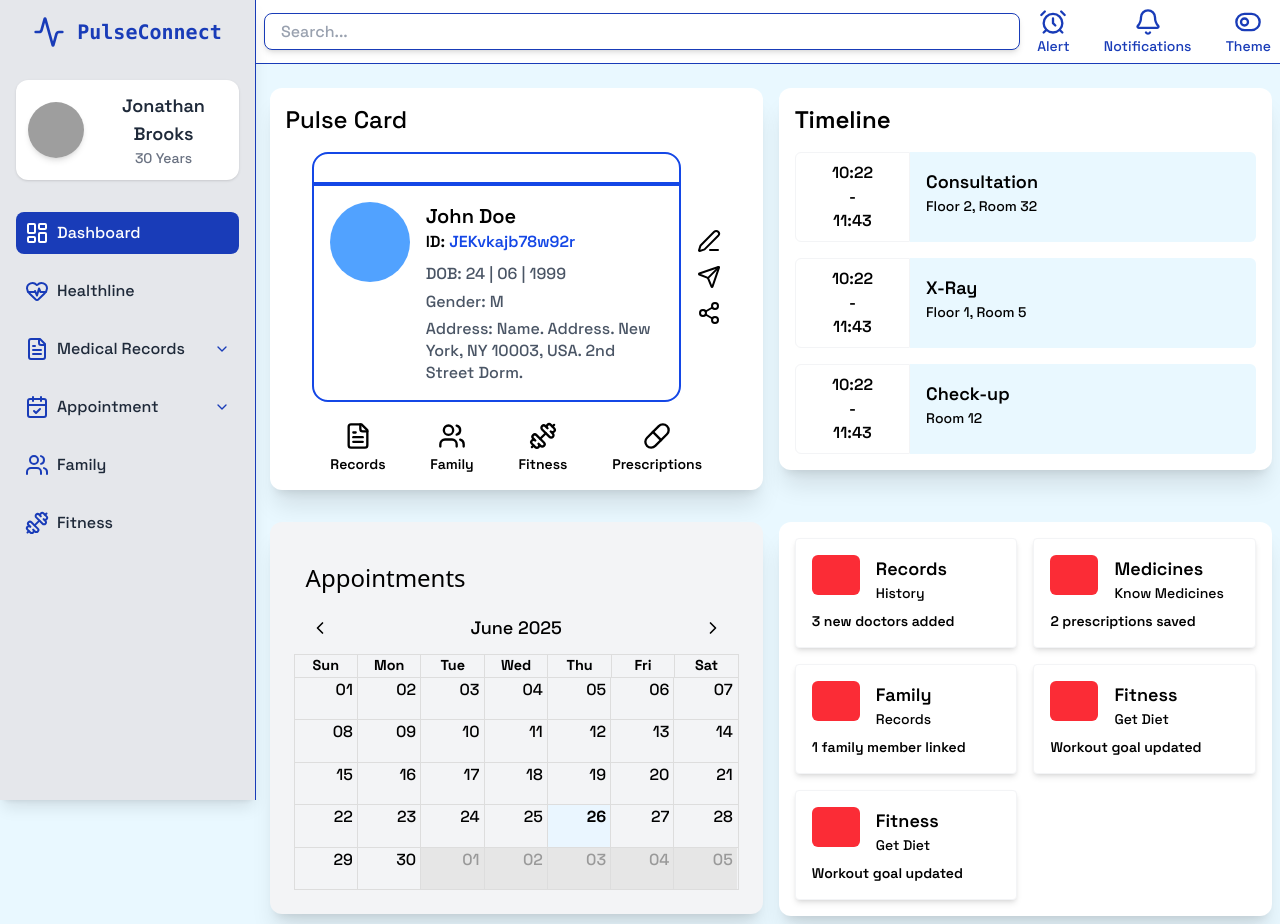
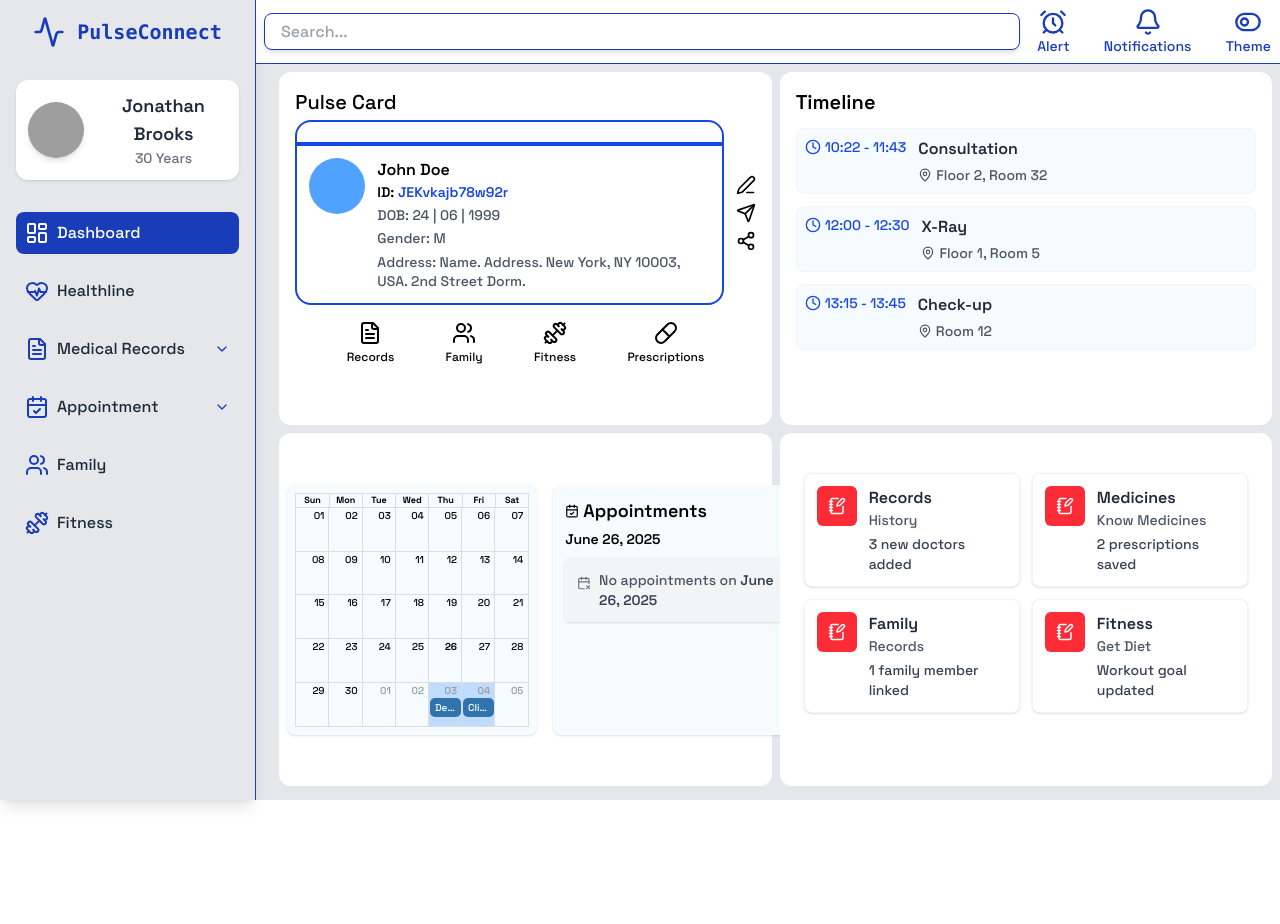
Before and after one commit to BlessinCareEssentialsPvtLtd/PulseConnect, a React (Vite) app in the folder frontend/: page / in a window 1280 px wide. After the commit the page ends 800 px from the top, so only its background shows below. Built offline with nearby package versions, Linux system fonts and the light colour scheme; grey boxes are pictures that could not be loaded.

Commit message:
Fixed layout of the Patient dashboard

```diff
--- a/frontend/src/App.css
+++ b/frontend/src/App.css
@@ -33,3 +33,32 @@
   border-radius: 100vh;
   border: 2px solid #f1f1f1;
 }
+
+/* Optional: reduce header and day cell height */
+.compact-calendar .rbc-month-row {
+  min-height: 15px;
+}
+
+.compact-calendar .rbc-header {
+  padding: 2px 0;
+  font-size: 9px;
+}
+
+.compact-calendar .rbc-date-cell {
+  padding: 0 !important;
+  height: 20px;
+  font-size: 8px;
+  text-align: center;
+}
+
+.compact-calendar .rbc-event {
+  display: none !important; /* hide event names */
+}
+
+.compact-calendar .rbc-toolbar {
+  margin-bottom: 4px;
+}
+
+.compact-calendar .rbc-month-view {
+  border: none;
+}
--- a/frontend/src/components/Appointments.jsx
+++ b/frontend/src/components/Appointments.jsx
@@ -1,116 +1,105 @@
 import React, { useState } from "react";
-import { Calendar, momentLocalizer, Navigate } from "react-big-calendar";
+import { Calendar, momentLocalizer, Views } from "react-big-calendar";
 import moment from "moment";
 import "react-big-calendar/lib/css/react-big-calendar.css";
-import { ChevronLeft, ChevronRight } from "lucide-react";
+import { CalendarCheck, CalendarX2 } from "lucide-react";
+
 
 const localizer = momentLocalizer(moment);
 
-const CustomToolbar = ({ label, onNavigate }) => {
+const Appointments = () => {
+  const [currentDate, setCurrentDate] = useState(new Date());
+  const [selectedDate, setSelectedDate] = useState(new Date());
+
+  const events = [
+    {
+      title: "Demo Appointment with John",
+      start: new Date(2025, 6, 3, 14, 0),
+      end: new Date(2025, 6, 3, 15, 0),
+    },
+    {
+      title: "Client Onboarding",
+      start: new Date(2025, 6, 4),
+      end: new Date(2025, 6, 4),
+      allDay: true,
+    },
+  ];
+
+  const getEventsForDate = (date) =>
+    events.filter((event) => moment(event.start).isSame(moment(date), "day"));
+
+  const handleCellClick = (slotInfo) => {
+    setSelectedDate(slotInfo.start);
+  };
+
+  const selectedEvents = getEventsForDate(selectedDate);
 
   return (
-    <div className="flex justify-between items-center px-2 mb-2">
-      <button
-        onClick={() => onNavigate(Navigate.PREVIOUS)}
-        className="p-2 rounded hover:bg-gray-200"
-      >
-        <ChevronLeft size={20} />
-      </button>
-      <h2 className="text-lg font-medium text-center">{label}</h2>
-      <button
-        onClick={() => onNavigate(Navigate.NEXT)}
-        className="p-2 rounded hover:bg-gray-200"
-      >
-        <ChevronRight size={20} />
-      </button>
-    </div>
-  );
-};
-
-function Appointments( {events}) {
-
-  const [selectedDate, setSelectedDate] = useState(null);
-  const [selectedDayEvents, setSelectedDayEvents] = useState([]);
-  const [currentDate, setCurrentDate] = useState(new Date());
-
-  const handleSelectSlot = (slotInfo) => {
-    const clickedDate = moment(slotInfo.start).startOf("day");
-    const dayEvents = events.filter((event) =>
-      moment(event.start).isSame(clickedDate, "day")
-    );
-
-    if (dayEvents.length > 0) {
-      setSelectedDate(slotInfo.start);
-      setSelectedDayEvents(dayEvents);
-    } else {
-      setSelectedDate(null);
-      setSelectedDayEvents([]);
-    }
-  };
-
-
-  return (
-    <section className="mt-4 w-full z-[1] relative">
-      <div className="bg-gray-100 rounded-xl shadow-xl p-4 md:p-6 max-w-full  mx-auto">
-        <h2 className="text-xl sm:text-2xl font-medium font-sans my-4 ml-3">
-          Appointments
-        </h2>
-        <div className="h-80 sm:h-67 md:min-h-70 min-[650px]:min-h-80 min-[1700px]:min-h-90">
+    <div className="flex justify-evenly gap-4 ">
+      {/* Calendar */}
+      <section className="w-[250px] h-[250px] rounded-lg bg-[#f5fbff] shadow p-2">
         <Calendar
           localizer={localizer}
           events={events}
           startAccessor="start"
           endAccessor="end"
-            selectable
-            onSelectSlot={handleSelectSlot}
-            defaultView="month"
+          defaultView={Views.MONTH}
+          views={{ month: true }}
+          toolbar={false}
+          selectable={true}
+          onSelectSlot={handleCellClick}
+          onSelectEvent={(event) => setSelectedDate(event.start)}
           date={currentDate}
-            onNavigate={(date) => setCurrentDate(date)}
-            style={{ height: "100%", zIndex: 4 }}
-            components={{
-              toolbar: CustomToolbar,
+          onNavigate={setCurrentDate}
+          style={{ height: "100%", fontSize: "10px" }}
+          dayPropGetter={(date) => {
+            const hasEvent = events.some((e) => moment(e.start).isSame(date, "day"));
+            return {
+              style: {
+                backgroundColor: hasEvent ? "#bfdbfe" : "transparent",
+              },
+            };
           }}
-            popup
-            longPressThreshold={1}
+          // className="compact-calendar"
         />
-        </div>
-      </div>
+      </section>
 
-      {/* Popup for day appointments */}
-      {selectedDate && selectedDayEvents.length > 0 && (
-        <div className="fixed inset-0 flex items-center justify-center bg-black/40 z-50">
-          <div className="bg-white rounded-xl shadow-xl p-6 w-[90%] max-w-md">
-            <h3 className="text-lg font-bold mb-4">
-              Appointments on {moment(selectedDate).format("MMMM Do YYYY")}
-            </h3>
-            <ul className="space-y-3">
-              {selectedDayEvents.map((event, index) => (
-                <li key={index} className="border-b pb-2">
-                  <p className="font-semibold">{event.title}</p>
-                  <p className="text-sm text-gray-600">{event.description}</p>
-                  <p className="text-sm text-gray-500">
-                    {moment(event.start).format("hh:mm A")} -{" "}
-                    {moment(event.end).format("hh:mm A")}
-                  </p>
+      {/* Appointments */}
+      <section className="w-[250px] h-[250px] rounded-lg bg-[#f5fbff] shadow p-3 overflow-y-auto text-[13px]">
+        <h1 className="font-semibold text-lg flex items-center gap-1">
+          <CalendarCheck size={14} />
+          Appointments
+        </h1>
+        <h2 className="font-semibold mt-1 mb-2 text-[14px]">
+          {moment(selectedDate).format("MMMM D, YYYY")}
+        </h2>
+
+        {selectedEvents.length > 0 ? (
+            <ul className="space-y-2">
+              {selectedEvents.map((event, idx) => (
+                <li
+                  key={idx}
+                  className="flex items-center gap-2 bg-white p-2 rounded shadow-sm"
+                >
+                  <CalendarCheck size={16} className="text-blue-600 mt-1" />
+                  <p className="text-sm font-medium text-gray-800">{event.title}</p>
                 </li>
               ))}
             </ul>
-            <div className="mt-5 text-right">
-              <button
-                onClick={() => {
-                  setSelectedDate(null);
-                  setSelectedDayEvents([]);
-                }}
-                className="px-4 py-2 bg-blue-600 text-white rounded hover:bg-blue-700"
-              >
-                Close
-              </button>
-            </div>
-          </div>
+          ) : (
+            <div className="flex items-start gap-2 text-gray-600 bg-gray-100 p-3 rounded shadow-sm">
+              <CalendarX2 size={18} className="mt-1 text-gray-500" />
+              <p className="text-sm">
+                No appointments on{" "}
+                <span className="font-semibold text-gray-700">
+                  {moment(selectedDate).format("MMMM D, YYYY")}
+                </span>
+              </p>
             </div>
           )}
       </section>
+    </div>
   );
-}
+};
 
 export default Appointments;
--- a/frontend/src/components/layout.jsx
+++ b/frontend/src/components/layout.jsx
@@ -2,10 +2,10 @@ import "../App.css";
 
 const Layout = ({ children }) => {
   return (
-    <div className="flex flex-col min-h-screen w-full overflow-x-hidden bg-[#E9F8FF]">
+    <div className="flex flex-col min-h-screen w-full overflow-x-hidden bg-gray-200">
       <div className="h-16" id="navbarPlaceholder" />
       <div className="flex flex-1">
-        <div className="w-[8.33%] lg:w-[21.4%] h-full" id="leftplaceholder" />
+        <div className="w-[8.33%] lg:w-[21.4%] h-full mx-4" id="leftplaceholder" />
         {children}
       </div>
     </div>
--- a/frontend/src/pages/Dashboard.jsx
+++ b/frontend/src/pages/Dashboard.jsx
@@ -1,4 +1,3 @@
-// Dashboard.jsx
 import React from "react";
 import {
   Dumbbell,
@@ -8,13 +7,18 @@ import {
   Send,
   Share2,
   Users,
+  ArrowRight,
+  HeartPlus,
+  NotepadText,
+  Video,
+  NotebookPen
 } from "lucide-react";
-import { ArrowRight, HeartPlus, NotepadText, Video } from "lucide-react";
+import { MapPin, Clock } from "lucide-react";
 import RightSideProfile from "../components/RightSideProfile";
 import "react-big-calendar/lib/css/react-big-calendar.css";
 import Layout from "../components/layout";
 import Appointments from "../components/Appointments";
-import { AnimatePresence, motion } from "motion/react";
+import { AnimatePresence, motion } from "framer-motion"; // ✅ fixed wrong import
 
 /* ───────────────────────── constants ───────────────────────── */
 
@@ -33,14 +37,14 @@ const timelineEvents = [
     location: "Floor 2, Room 32",
   },
   {
-    strTime: "10:22",
-    endTime: "11:43",
+    strTime: "12:00",
+    endTime: "12:30",
     title: "X-Ray",
     location: "Floor 1, Room 5",
   },
   {
-    strTime: "10:22",
-    endTime: "11:43",
+    strTime: "13:15",
+    endTime: "13:45",
     title: "Check-up",
     location: "Room 12",
   },
@@ -55,76 +59,51 @@ const historyTiles = [
   },
   { title: "Family", subtitle: "Records", desc: "1 family member linked" },
   { title: "Fitness", subtitle: "Get Diet", desc: "Workout goal updated" },
-  { title: "Fitness", subtitle: "Get Diet", desc: "Workout goal updated" },
 ];
-
-const events =[
-    {
-      title: "Doctor Appointment",
-      start: new Date(2025, 5, 28, 10, 0),
-      end: new Date(2025, 5, 28, 11, 0),
-      description: "Dr. Sharma at ABC Clinic",
-    },
-    {
-      title: "Meeting with Designer",
-      start: new Date(2025, 5, 28, 14, 0),
-      end: new Date(2025, 5, 28, 15, 0),
-      description: "UI design discussion",
-    },
-  ]
 
 /* ───────────────────────── sub-components ───────────────────────── */
 
 const PulseCard = () => (
-  <div className="rounded-xl shadow-xl bg-white p-4 w-full">
-    <h1 className="text-2xl font-medium mb-4">Pulse Card</h1>
+  <div className="rounded-xl bg-white p-2 w-full">
+    <h1 className="text-xl font-medium mb-1">Pulse Card</h1>
 
-    {/* card body */}
-    <div className="flex w-full justify-center">
-      {/* left –– coloured frame + info */}
-      <div className="w-full max-w-md sm:w-[90%] md:w-[80%]">
-        <div className="border-2 border-blue-700 rounded-t-2xl h-8" />
-        <div className="border-2 border-blue-700 rounded-b-2xl p-4 flex flex-col sm:flex-row gap-1 sm:gap-4">
-          {/* Avatar */}
-          <div className="flex-shrink-0 flex justify-end sm:justify-start">
-            <div className="w-12 h-12 sm:w-16 sm:h-16 xl:w-20 xl:h-20 bg-blue-400 rounded-full" />
-          </div>
+    <div className="flex justify-center items-center w-full">
+      {/* Left: user info */}
+      <div className="w-full max-w-md">
+        <div className="border-2 border-blue-700 rounded-t-2xl h-6" />
+        <div className="border-2 border-blue-700 rounded-b-2xl p-3 flex gap-3">
+          <div className="w-12 h-12 sm:w-14 sm:h-14 bg-blue-400 rounded-full flex-shrink-0" />
 
-          {/* Details */}
-          <div className="flex-1 flex flex-col justify-start text-xs sm:text-sm xl:text-base">
-            <h2 className="font-semibold text-sm sm:text-base xl:text-xl">
-              John Doe
-            </h2>
+          <div className="text-xs sm:text-sm flex-1">
+            <h2 className="font-semibold text-sm sm:text-base">John Doe</h2>
             <p className="font-semibold">
               ID: <span className="text-blue-700">JEKvkajb78w92r</span>
             </p>
-
-            <div className="mt-2 text-gray-600 space-y-1 break-words">
+            <div className="mt-1 text-gray-600 leading-snug space-y-1">
               <p>DOB: 24 | 06 | 1999</p>
               <p>Gender: M</p>
-              <p className="whitespace-pre-wrap break-words leading-snug">
-                Address: Name. Address. New York, NY 10003, USA. 2nd Street
-                Dorm.
+              <p className="break-words">
+                Address: Name. Address. New York, NY 10003, USA. 2nd Street Dorm.
               </p>
             </div>
           </div>
         </div>
       </div>
 
-      {/* right –– edit/share icons */}
-      <div className="flex flex-col items-center justify-center ml-4 space-y-3">
-        <Edit3 size={24} />
-        <Send size={24} />
-        <Share2 size={24} />
+      {/* Right: icons */}
+      <div className="flex flex-col items-center gap-2 ml-3">
+        <Edit3 size={20} />
+        <Send size={20} />
+        <Share2 size={20} />
       </div>
     </div>
 
-    {/* quick links */}
-    <div className="flex justify-evenly mt-5">
+    {/* Quick links */}
+    <div className="flex justify-evenly mt-4">
       {quickLinks.map(({ icon: Icon, label }) => (
         <button key={label} className="flex flex-col items-center">
-          <Icon size={28} />
-          <span className="text-sm font-semibold mt-1">{label}</span>
+          <Icon size={24} />
+          <span className="text-xs font-medium mt-1">{label}</span>
         </button>
       ))}
     </div>
@@ -132,23 +111,28 @@ const PulseCard = () => (
 );
 
 const Timeline = () => (
-  <div className="rounded-xl shadow-xl bg-white p-4">
-    <h2 className="text-2xl font-semibold mb-4">Timeline</h2>
+  <div className="rounded-xl bg-white p-2 w-full">
+    <h2 className="text-xl font-semibold mb-3">Timeline</h2>
 
-    <div className="space-y-4">
+    <div className="space-y-3">
       {timelineEvents.map(({ strTime, endTime, title, location }) => (
-        <div key={title} className="flex">
-          {/* time block */}
-          <div className="w-1/4 bg-[#ffffff] flex flex-col text-center rounded-l-md p-2 border-[1px] border-gray-100">
-            <span className="font-semibold">{strTime}</span>
-            <span className="font-semibold">-</span>
-            <span className="font-semibold">{endTime}</span>
+        <div
+          key={`${title}-${strTime}`}
+          className="flex items-start gap-3 border border-gray-100 rounded-lg p-2 bg-[#f5fbff]"
+        >
+          {/* Time Badge with Icon */}
+          <div className="flex items-center gap-1 text-sm font-medium text-blue-700 whitespace-nowrap">
+            <Clock size={16} />
+            {strTime} - {endTime}
           </div>
 
-          {/* text block */}
-          <div className="w-3/4 bg-[#e9f8ff] rounded-r-md p-4">
-            <h3 className="text-lg font-semibold">{title}</h3>
-            <p className="text-sm">{location}</p>
+          {/* Timeline Details */}
+          <div className="flex-1">
+            <h3 className="text-base font-semibold text-gray-800">{title}</h3>
+            <div className="flex items-center text-sm text-gray-600 mt-1">
+              <MapPin size={14} className="mr-1" />
+              {location}
+            </div>
           </div>
         </div>
       ))}
@@ -157,67 +141,54 @@ const Timeline = () => (
 );
 
 const HistoryCards = () => (
+  <div className="mt-4 rounded-xl bg-white p-4 flex flex-wrap gap-3">
+    {historyTiles.map(({ title, subtitle, desc }, index) => (
       <div
-    className="
-    mt-4 rounded-xl shadow-xl bg-white p-4
-    flex flex-wrap gap-4
-  "
+        key={`${title}-${index}`}
+        className="flex bg-white rounded-lg border border-gray-100 shadow p-3 basis-full min-[881px]:basis-[calc(50%-0.375rem)]"
       >
-    {historyTiles.map(({ title, subtitle, desc }) => (
-      <div
-        key={title}
-        /* width rules: full width ≤880 px, half width above */
-        className="
-        flex bg-white rounded border-1 border-gray-100 shadow-md p-4
-        basis-full
-        max-[880px]:basis-full
-        min-[881px]:basis-[calc(50%-0.5rem)]
-      "
-      >
-        <div className="flex flex-col w-full">
-          {/* top row */}
-          <div className="flex w-full">
-            <div className="w-12 h-12 md:h-10 bg-red-500 rounded-md mr-4" />
-            <div>
-              <h4 className="text-xl sm:text-lg font-semibold">{title}</h4>
-              <p className="text-sm">{subtitle}</p>
+        <div className="flex items-start gap-3 w-full">
+          {/* Icon or visual */}
+          <div className="w-10 h-10 bg-red-500 rounded-md flex items-center justify-center text-white">
+            <NotebookPen size={18} />
           </div>
+
+          {/* Content */}
+          <div className="flex-1">
+            <h4 className="text-base font-semibold text-gray-800">{title}</h4>
+            <p className="text-sm text-gray-600">{subtitle}</p>
+            <p className="text-sm font-medium mt-1 text-gray-700">{desc}</p>
           </div>
-          {/* bottom line */}
-          <p className="text-sm font-semibold mt-2">{desc}</p>
         </div>
       </div>
     ))}
   </div>
 );
 
+
 /* ───────────────────────── main component ───────────────────────── */
 
-function Dashboard({ showProfile, toggleProfileFunction }) {
+export default function Dashboard({ showProfile, toggleProfileFunction }) {
   return (
     <Layout>
-      {/*By flex*/}
-      <div className="flex flex-col w-[90%] bg-[#e9f8ff] p-2">
-        <div className="flex w-full max-[780px]:flex-col mt-4">
-          <div className="w-full ml-4">
+      <div className="w-[90%] p-2 grid grid-cols-1 md:grid-cols-2 grid-rows-4 md:grid-rows-2 gap-2 h-[calc(100vh-70px)]">
+        <div className="bg-white rounded-xl p-2 h-full w-full">
           <PulseCard />
         </div>
-          <div className="w-full ml-4 mt-4 md:mt-0">
+        <div className="bg-white rounded-xl p-2 h-full w-full">
           <Timeline />
         </div>
-        </div>
-        <div className="flex w-full max-[780px]:flex-col mt-4">
-          <div className="w-full ml-4">
+        <div className="bg-white grid place-items-center rounded-xl p-2 h-full w-full">
           <Appointments />
         </div>
-          <div className="w-full ml-4 mt-4 md:mt-0">
+        <div className="bg-white rounded-xl p-2 h-full w-full">
           <HistoryCards />
         </div>
       </div>
-      </div>
-      {/*By flex*/}
 
-      {/* profile overlay */}
+
+
+      {/* Profile Overlay */}
       <AnimatePresence>
         {showProfile && (
           <motion.div
@@ -237,5 +208,3 @@ function Dashboard({ showProfile, toggleProfileFunction }) {
     </Layout>
   );
 }
-
-export default Dashboard;
```
Lines whose indentation alone changed are shown as unchanged.
